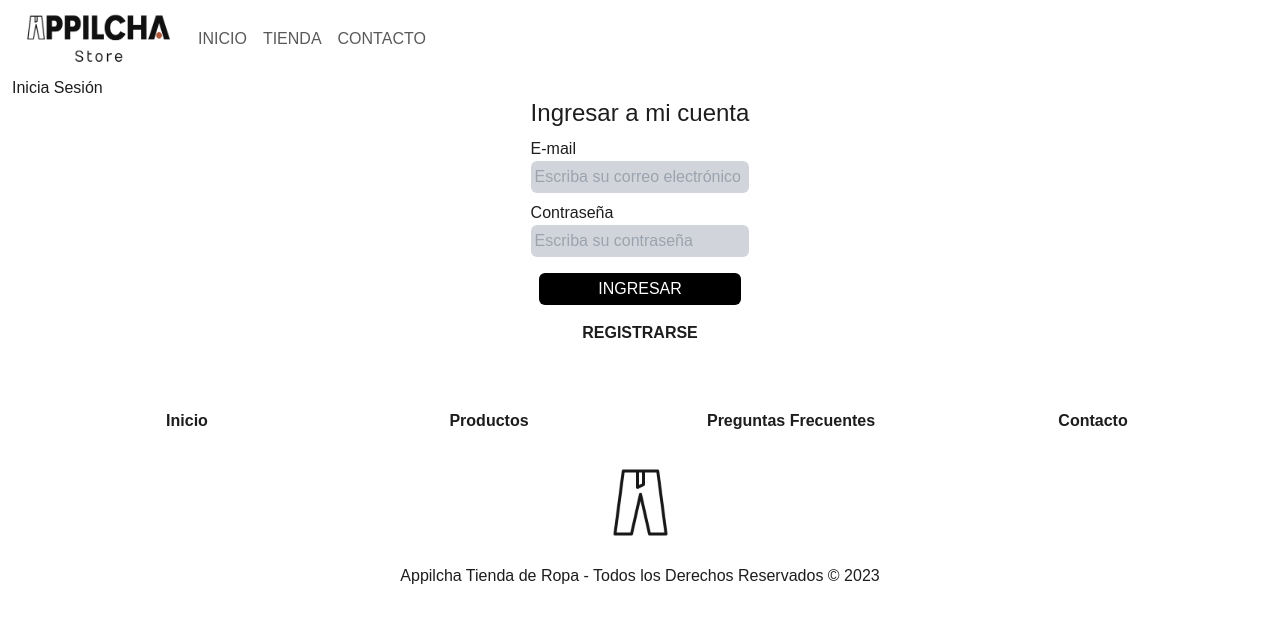
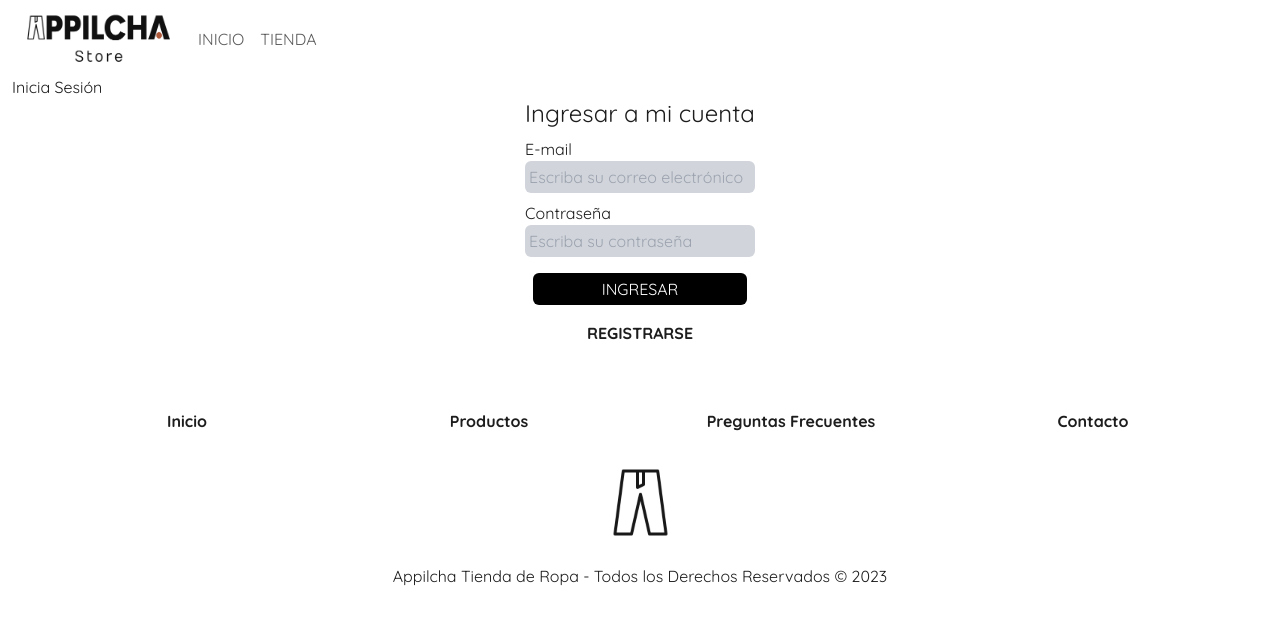
Before and after one commit to juaniz92/23302-grupo3-Appilcha, a React (Create React App) app: page / in a window 1280 px wide. Shown: the top 624 px of the page. Built offline with nearby package versions, Linux system fonts and the light colour scheme; no server answers.

Commit message:
Cambio de fuente y contacto eliminado de navbar

```diff
--- a/src/App.css
+++ b/src/App.css
@@ -1,9 +1,13 @@
+@import url('https://fonts.googleapis.com/css2?family=Quicksand:wght@300;400;500;600;700&display=swap');
 @tailwind base;
 @tailwind components;
 @tailwind utilities;
 
 .App {
   text-align: center;
+font-family: 'Quicksand', sans-serif;
+
+
 }
 
 .App-logo {
--- a/src/componentes/EditarProductos.jsx
+++ b/src/componentes/EditarProductos.jsx
@@ -61,7 +61,7 @@
         console.log(data())    ;
         await updateDoc(producto, data);
         alertaGuardado();
-        navigate("/Admin");
+        navigate("/EditarProductos");
     }
 
     //5 asincronismo de existencia con la bd
--- a/src/componentes/Header.jsx
+++ b/src/componentes/Header.jsx
@@ -21,7 +21,7 @@
           <Nav className="me-auto text-uppercase">
             <Nav.Link href="/">Inicio</Nav.Link>
             <Nav.Link href="/Tienda">Tienda</Nav.Link>
-            <Nav.Link href="#Contacto">Contacto</Nav.Link>
+
 
           </Nav>
         </Navbar.Collapse>
--- a/src/index.css
+++ b/src/index.css
@@ -1,12 +1,18 @@
+@import url('https://fonts.googleapis.com/css2?family=Quicksand:wght@300;400;500;600;700&display=swap');
 @tailwind base;
 @tailwind components;
 @tailwind utilities;
 
+* {
+   font-family: 'Quicksand', sans-serif;
+}
 body {
   margin: 0;
-  font-family: -apple-system, BlinkMacSystemFont, 'Segoe UI', 'Roboto', 'Oxygen',
+
+
+  /*font-family: -apple-system, BlinkMacSystemFont, 'Segoe UI', 'Roboto', 'Oxygen',
     'Ubuntu', 'Cantarell', 'Fira Sans', 'Droid Sans', 'Helvetica Neue',
-    sans-serif;
+    sans-serif;*/
   -webkit-font-smoothing: antialiased;
   -moz-osx-font-smoothing: grayscale;
 }
```
